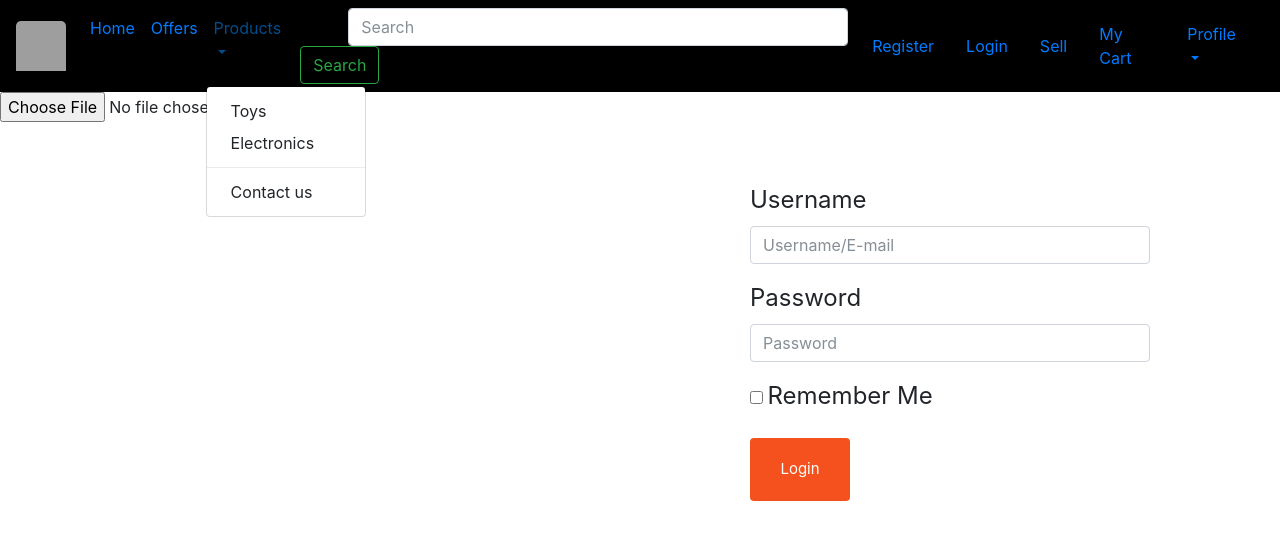
After one commit to dhruv00071/dhruv, a PHP site: page /login.php in a window 1280 px wide, after a click on "Products". The commit adds this page. Shown: the top 540 px of the page. Run offline with PHP 8.4, Linux system fonts and the light colour scheme; some libraries are stand-ins or nearby versions; grey boxes are pictures that could not be loaded.

Commit message:
header.php line 87

```diff
--- /dev/null
+++ b/css/index.css
@@ -0,0 +1,46 @@
+        p
+        {
+          color:red;
+        }
+      .card {
+          box-shadow: 0 4px 8px 0 rgba(0,0,0,0.2);
+          transition: 0.3s;
+          width: 20%;
+          border-radius: 5px;
+          margin-left: 70px;
+          margin-bottom: 10px;
+          margin-top: 50px;
+          float:left;
+      }
+
+      .card:hover {
+          box-shadow: 0 8px 16px 0 rgba(0,0,0,0.2);
+      }
+
+      img {
+          border-radius: 5px 5px 0 0;
+      }
+
+      .container {
+          padding-left: 200px;
+
+      }
+
+      .form-control mr-sm-2{
+        width: 50px;
+      }
+
+      #navbarDropdown1{
+      	position: relative;
+      }
+
+      .profile{
+      	background-color: white;
+      	position: relative;
+      	left: 1160px;
+      	display: none;
+      	border-left: 1px solid black;
+      	border-right: 1px solid black;
+      	border-bottom: 1px solid black;
+      	width: 188px;
+      }
--- /dev/null
+++ b/header.php
@@ -0,0 +1,116 @@
+<!DOCTYPE HTML>
+<html>
+<head>
+      <meta name="viewport" content="width=device-width, initial-scale=1">
+    <title>E-commerce</title>
+    <!-- Required meta tags -->
+    <meta charset="utf-8">
+    <meta name="viewport" content="width=device-width, initial-scale=1, shrink-to-fit=no">
+    <link rel="stylesheet" type="text/css" href="css/index.css">
+    <!-- Bootstrap CSS -->
+    <link rel="stylesheet" href="https://maxcdn.bootstrapcdn.com/bootstrap/4.0.0-beta.2/css/bootstrap.min.css" integrity="sha384-PsH8R72JQ3SOdhVi3uxftmaW6Vc51MKb0q5P2rRUpPvrszuE4W1povHYgTpBfshb" crossorigin="anonymous">
+
+    <script src="https://code.jquery.com/jquery-3.2.1.min.js" integrity="sha256-hwg4gsxgFZhOsEEamdOYGBf13FyQuiTwlAQgxVSNgt4="
+      crossorigin="anonymous"></script>
+</head>
+<body>
+
+    <nav class="navbar navbar-expand-lg" "navbar navbar-light" style="background-color:#000000;">
+      <a class="navbar-brand" href="#">
+
+        <img src="D:\web\icon.svg" width="50" height="50" alt="">
+      </a>
+
+  <div class="collapse navbar-collapse" id="navbarSupportedContent">
+    <ul class="navbar-nav mr-auto">
+      <li class="nav-item active">
+        <a class="nav-link" href="index.php">Home <span class="sr-only">(current)</span></a>
+      </li>
+      <li class="nav-item">
+        <a class="nav-link" href="#">Offers</a>
+      </li>
+      <li class="nav-item dropdown">
+        <a class="nav-link dropdown-toggle" href="#" id="navbarDropdown" role="button" data-toggle="dropdown" aria-haspopup="true" aria-expanded="false">
+          Products
+        </a>
+        <div class="dropdown-menu" aria-labelledby="navbarDropdown">
+          <a class="dropdown-item" href="#">Toys</a>
+          <a class="dropdown-item" href="#">Electronics</a>
+          <div class="dropdown-divider"></div>
+          <a class="dropdown-item" href="#">Contact us</a>
+        </div>
+      </li>
+      <form class="form-inline my-2 my-lg-0">
+        <input class="form-control mr-sm-2"  type="search" placeholder="Search" aria-label="Search" style="width:500px; margin: 0 auto">
+        <button class="btn btn-outline-success my-2 my-sm-0" type="submit">Search</button>
+      </form>
+    </ul>
+
+    <form class="form-inline my-2 my-lg-0">
+  <a class="nav-link" href="registration.php">Register <span class="sr-only">(current)</span></a>
+    </form>
+    <form class="form-inline my-2 my-lg-0">
+  <a class="nav-link" href="login.php">Login <span class="sr-only">(current)</span></a>
+    </form>
+    <form class="form-inline my-2 my-lg-0">
+  <a class="nav-link" href="sell.php">Sell <span class="sr-only">(current)</span></a>
+    </form>
+    <form class="form-inline my-2 my-lg-0">
+  <a class="nav-link" href="#">My Cart <span class="sr-only">(current)</span></a>
+    </form>
+    <form class="form-inline my-2 my-lg-0" method="post">
+  <a class="nav-link dropdown-toggle" href="#" id="navbarDropdown1" role="button" data-toggle="dropdown" aria-haspopup="true" aria-expanded="false">
+          Profile
+        </a>
+    </form>
+</nav>
+<form action="" method="post">
+<div class="profile">
+<?php
+    session_start();
+    if(isset($_SESSION['u_id']))
+    {
+        echo "<img class='image' src='default-profile-dp.png' width='50' height='50'>";
+        echo "<div class='dropdown-divider'></div>";
+        echo "Welcome ".$_SESSION['u_fName']." ".$_SESSION['u_lName']."<br>";
+        echo '<input type="submit" name="logOut" value="Log Out">';
+    }
+    else
+    {
+        echo	'<p>You are not logged in</p>
+              <div class="dropdown-divider"></div>
+              <input type="submit" name="logIn" value="Log In">';
+    }
+?>
+</div>
+</form>
+<form class="form-inline my-2 my-lg-0" method="post" enctype="multipart/form-data">
+<div class="image123">
+  <input type="file" name="file">
+</div>
+</form>
+    <script >
+      $(document).ready(function(){
+        $('#navbarDropdown1').click(function(){
+          $('.profile').slideToggle();
+        });
+      });
+    </script>
+   <!-- Optional JavaScript -->
+    <!-- jQuery first, then Popper.js, then Bootstrap JS -->
+    <script src="https://cdnjs.cloudflare.com/ajax/libs/popper.js/1.12.3/umd/popper.min.js" integrity="sha384-vFJXuSJphROIrBnz7yo7oB41mKfc8JzQZiCq4NCceLEaO4IHwicKwpJf9c9IpFgh" crossorigin="anonymous"></script>
+    <script src="https://maxcdn.bootstrapcdn.com/bootstrap/4.0.0-beta.2/js/bootstrap.min.js" integrity="sha384-alpBpkh1PFOepccYVYDB4do5UnbKysX5WZXm3XxPqe5iKTfUKjNkCk9SaVuEZflJ" crossorigin="anonymous"></script>
+</body>
+</html>
+<?php
+if(isset($_POST['logOut']))
+{
+    session_unset();
+    session_destroy();
+    header('location:index.php');
+}
+if(isset($_POST['logIn']))
+{
+    header('location:login.php');
+}
+?>
--- /dev/null
+++ b/login.php
@@ -0,0 +1,121 @@
+<?php
+  include 'header.php';
+  include_once 'connect.php';
+  if(isset($_POST['login']))
+  {
+      $username = mysqli_real_escape_string($con,$_POST['username']);
+      $password = mysqli_real_escape_string($con,$_POST['password']);
+
+      $sql="SELECT * FROM customer WHERE username='$username' OR email='$username'";
+      $result=mysqli_query($con,$sql);
+      $resultCheck=mysqli_num_rows($result);
+      if($resultCheck < 1){
+        echo '<script language="javascript">';
+        echo 'alert("Please start by signing up")';
+        echo '</script>';
+      }
+      else{
+        if($row=mysqli_fetch_assoc($result))
+        {
+        //De-Hashing the password
+          $DeHashedPassword = password_verify($password,$row['password']);
+          if($DeHashedPassword == false)
+          {
+            echo '<script language="javascript">';
+            echo 'alert("Password is not correct")';
+            echo '</script>';
+          }
+          elseif($DeHashedPassword == true)
+          {
+            //Log in the user here
+            $_SESSION['u_id'] = $row['id'];
+            $_SESSION['u_fName'] = $row['fName'];
+            $_SESSION['u_lName'] = $row['lName'];
+            $_SESSION['u_email'] = $row['email'];
+            $_SESSION['u_username'] = $row['username'];
+            $_SESSION['u_password'] = $row['password'];
+            header('location:index.php?login=success');
+            exit();
+          }
+        }
+      }
+     /* if(isset($_COOKIE('email')) and isset($_COOKIE('password')))
+      {
+        $email = $_COOKIE['email'];
+        $password = $_COOKIE['password'];
+
+      }*/
+  }
+?>
+<!doctype html>
+<html lang="en">
+  <head>
+    <!-- Required meta tags -->
+    <meta charset="utf-8">
+    <meta name="viewport" content="width=device-width, initial-scale=1, shrink-to-fit=no">
+
+    <!-- Bootstrap CSS -->
+    <link rel="stylesheet" href="https://maxcdn.bootstrapcdn.com/bootstrap/4.0.0-beta.3/css/bootstrap.min.css" integrity="sha384-Zug+QiDoJOrZ5t4lssLdxGhVrurbmBWopoEl+M6BdEfwnCJZtKxi1KgxUyJq13dy" crossorigin="anonymous">
+
+    <style type="text/css">
+        .bs-example{
+        	margin-left: 750px;
+          margin-top:60px;
+        }
+
+        label{
+          font-size: 150%;
+        }
+        .btn btn-primary{
+          font-size: 150%;
+        }
+        .button {
+      display: inline-block;
+      border-radius: 4px;
+      background-color: #f4511e;
+      border: none;
+      color: #FFFFFF;
+      text-align: center;
+      font-size: 15px;
+      padding: 20px;
+      width: 100px;
+      transition: all 0.5s;
+      cursor: pointer;
+    }
+    </style>
+
+        <!-- Required meta tags -->
+        <meta name="viewport" content="width=device-width, initial-scale=1, shrink-to-fit=no">
+
+        <!-- Bootstrap CSS -->
+        <link rel="stylesheet" href="https://maxcdn.bootstrapcdn.com/bootstrap/4.0.0-beta.2/css/bootstrap.min.css" integrity="sha384-PsH8R72JQ3SOdhVi3uxftmaW6Vc51MKb0q5P2rRUpPvrszuE4W1povHYgTpBfshb" crossorigin="anonymous">
+      </head>
+      <body>
+        <div class="bs-example">
+            <form action="" method="post">
+
+              <div class="form-group">
+                  <label for="inputusername">Username</label>
+                  <input type="lastname" class="form-control input-lg" name="username" placeholder="Username/E-mail" style="width:400px;"  required>
+              </div>
+
+                <div class="form-group">
+                    <label for="inputPassword">Password</label>
+                    <input type="password" class="form-control input-lg" name="password" placeholder="Password"  style="width:400px;" required>
+                </div>
+
+                 <div class="form-group">
+                    <input type="checkbox" name="rememberMe" value="Remember Me">
+                    <label for="rememberme">Remember Me</label>
+                </div>
+
+                <button type="submit" class="button" name="login">Login</button>
+            </form>
+        </div>
+
+    <!-- Optional JavaScript -->
+    <!-- jQuery first, then Popper.js, then Bootstrap JS -->
+    <script src="https://cdnjs.cloudflare.com/ajax/libs/popper.js/1.12.9/umd/popper.min.js" integrity="sha384-ApNbgh9B+Y1QKtv3Rn7W3mgPxhU9K/ScQsAP7hUibX39j7fakFPskvXusvfa0b4Q" crossorigin="anonymous"></script>
+    <script src="https://maxcdn.bootstrapcdn.com/bootstrap/4.0.0-beta.3/js/bootstrap.min.js" integrity="sha384-a5N7Y/aK3qNeh15eJKGWxsqtnX/wWdSZSKp+81YjTmS15nvnvxKHuzaWwXHDli+4" crossorigin="anonymous"></script>
+  </body>
+</html>
```
Also changed, not shown: customer.sql (added, +71 -0 lines), index.php (renamed from index.html, +4 -92 lines), login.html (deleted, +0 -119 lines), css/style.css (deleted).
